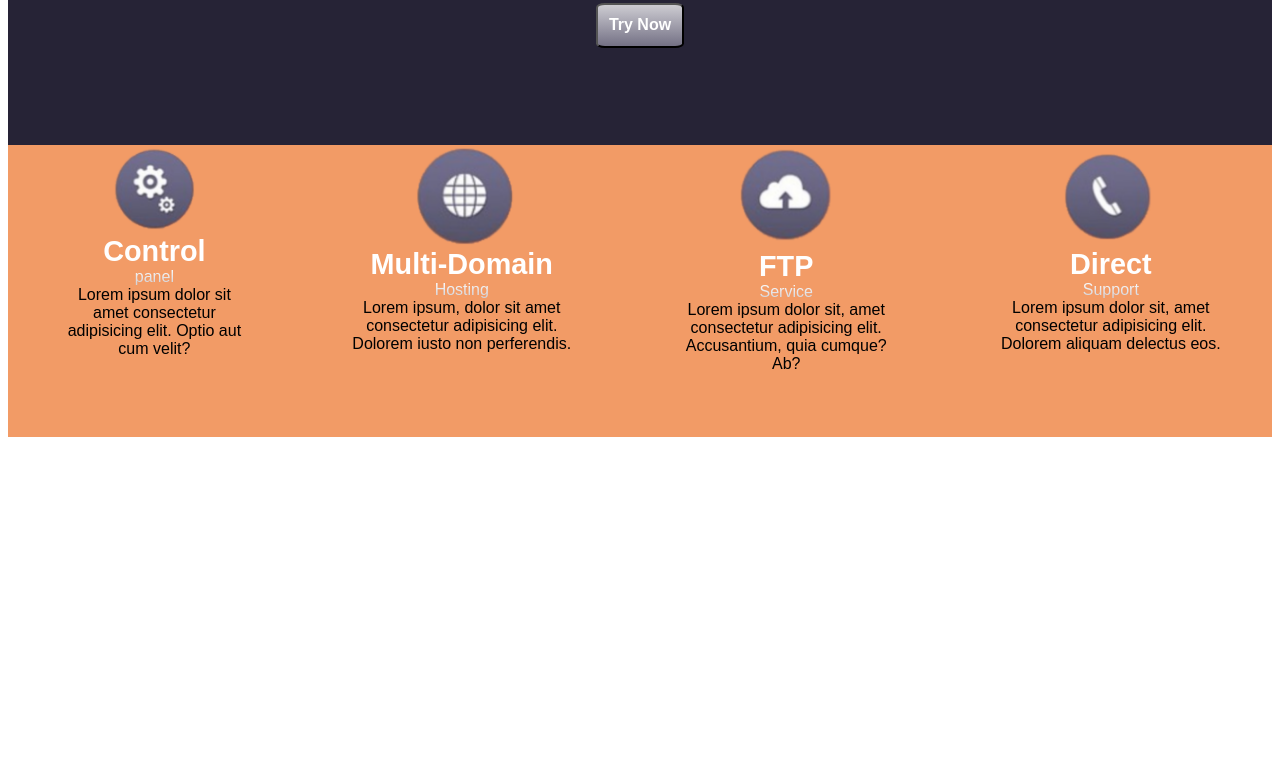
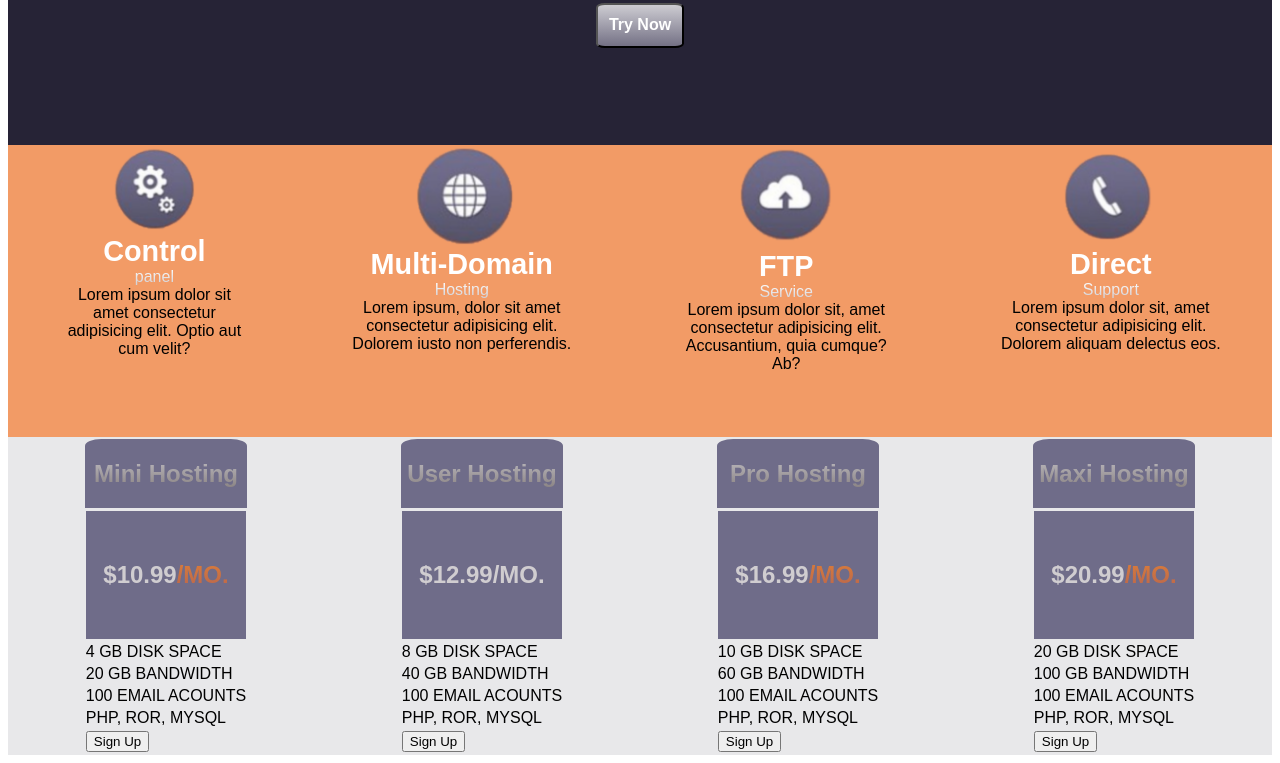
Before and after one commit to GrantEMcMillan/AIRBOX-Project, a plain HTML site: page index.html in a window 1280 px wide. Shown: the part 586-1349 px from the top of the page. Before the commit the page ends 1031 px from the top, so only its background shows below. Drawn offline with Linux system fonts and the light colour scheme.

Commit message:
Create price container and contents

```diff
--- a/css/style.css
+++ b/css/style.css
@@ -20,12 +20,15 @@
 
 .logo {
   display: flex;
+  align-items: center;
   width: 25%;
+
   margin-bottom: 8%;
 }
 
 .logo img {
   width: 100%;
+
   border-radius: 10%;
 }
 
@@ -181,3 +184,40 @@ p {
   align-items: center;
   margin: 0 4%;
 }
+
+/*Price Container*/
+.price-container {
+  display: flex;
+  justify-content: space-around;
+  background-color: #e8e8ea;
+}
+
+.fade-font-3 {
+  background-image: linear-gradient(#b9b6bb, #8b8484);
+  color: transparent;
+  background-clip: text;
+}
+
+.hosting-heading {
+  background-color: #6f6c89;
+  border-top-left-radius: 10%;
+  border-top-right-radius: 10%;
+}
+
+.price {
+  color: #d0cdd0;
+  background-color: #6f6c89;
+}
+
+h2.price {
+  margin-bottom: 0px;
+  margin-top: 0px;
+  padding-top: 50px;
+  padding-bottom: 50px;
+}
+
+.per-month {
+  background-image: linear-gradient(#db7c39, #b9674d);
+  color: transparent;
+  background-clip: text;
+}
--- a/index.html
+++ b/index.html
@@ -103,6 +103,133 @@
           </p>
         </div>
       </section>
+
+      <!-- Hosting Price Container -->
+      <section class="price-container">
+        <!-- Mini Hosting Table -->
+        <table class="mini-hosting">
+          <tr>
+            <th class="hosting-heading">
+              <h2 class="fade-font-3">Mini Hosting</h2>
+            </th>
+          </tr>
+
+          <tr>
+            <th>
+              <h2 class="price">$10.99<span class="per-month">/MO.</span></h2>
+            </th>
+          </tr>
+
+          <tr>
+            <td>4 GB DISK SPACE</td>
+          </tr>
+          <tr>
+            <td>20 GB BANDWIDTH</td>
+          </tr>
+          <tr>
+            <td>100 EMAIL ACOUNTS</td>
+          </tr>
+          <td>PHP, ROR, MYSQL</td>
+          <tr>
+            <td>
+              <button>Sign Up</button>
+            </td>
+          </tr>
+        </table>
+
+        <!-- User Hosting Table -->
+        <table class="user-hosting">
+          <tr>
+            <th class="hosting-heading">
+              <h2 class="fade-font-3">User Hosting</h2>
+            </th>
+          </tr>
+
+          <tr>
+            <th>
+              <h2 class="price">$12.99<span class="per-month>">/MO.</span></h2>
+            </th>
+          </tr>
+
+          <tr>
+            <td>8 GB DISK SPACE</td>
+          </tr>
+          <tr>
+            <td>40 GB BANDWIDTH</td>
+          </tr>
+          <tr>
+            <td>100 EMAIL ACOUNTS</td>
+          </tr>
+          <td>PHP, ROR, MYSQL</td>
+          <tr>
+            <td>
+              <button>Sign Up</button>
+            </td>
+          </tr>
+        </table>
+
+        <!-- Pro Hosting Table -->
+        <table class="pro-hosting">
+          <tr>
+            <th class="hosting-heading">
+              <h2 class="fade-font-3">Pro Hosting</h2>
+            </th>
+          </tr>
+
+          <tr>
+            <th>
+              <h2 class="price">$16.99<span class="per-month">/MO.</span></h2>
+            </th>
+          </tr>
+
+          <tr>
+            <td>10 GB DISK SPACE</td>
+          </tr>
+          <tr>
+            <td>60 GB BANDWIDTH</td>
+          </tr>
+          <tr>
+            <td>100 EMAIL ACOUNTS</td>
+          </tr>
+          <td>PHP, ROR, MYSQL</td>
+          <tr>
+            <td>
+              <button>Sign Up</button>
+            </td>
+          </tr>
+        </table>
+
+        <!-- Maxi Hosting Table -->
+        <table class="maxi-hosting">
+          <tr>
+            <th class="hosting-heading">
+              <h2 class="fade-font-3">Maxi Hosting</h2>
+            </th>
+          </tr>
+
+          <tr>
+            <th>
+              <h2 class="price">$20.99<span class="per-month">/MO.</span></h2>
+            </th>
+          </tr>
+
+          <tr>
+            <td>20 GB DISK SPACE</td>
+          </tr>
+          <tr>
+            <td>100 GB BANDWIDTH</td>
+          </tr>
+          <tr>
+            <td>100 EMAIL ACOUNTS</td>
+          </tr>
+          <td>PHP, ROR, MYSQL</td>
+          <tr>
+            <td>
+              <button>Sign Up</button>
+            </td>
+          </tr>
+        </table>
+      </section>
     </main>
   </body>
 </html>
```
